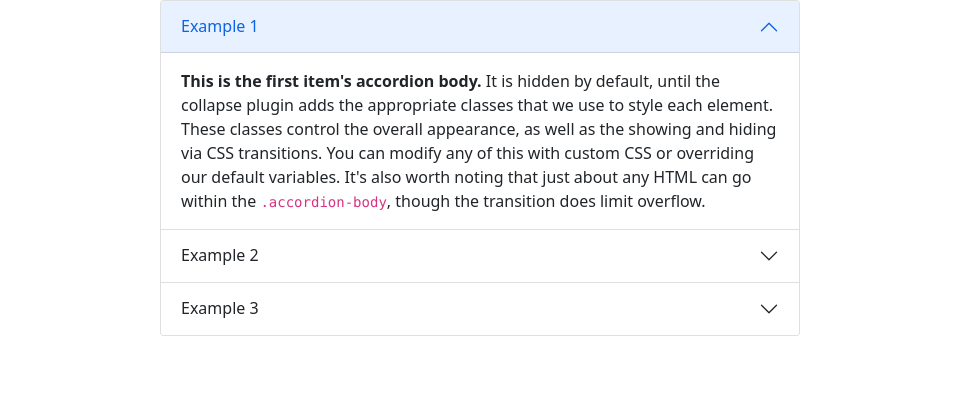
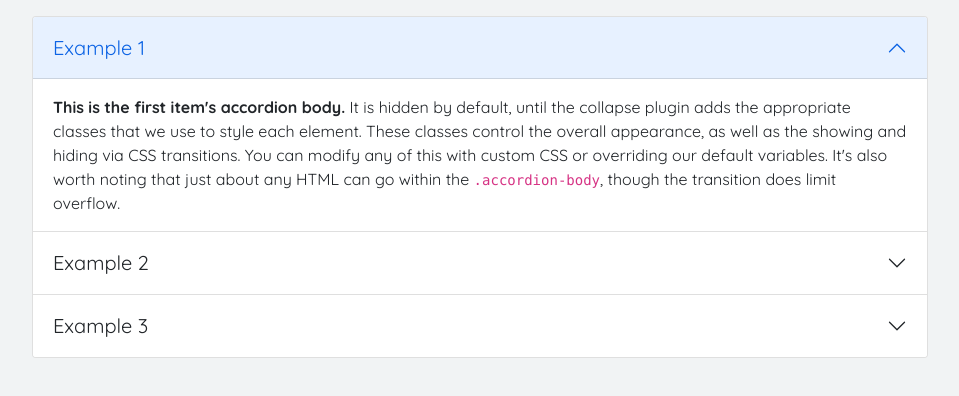
Before and after one commit to jeffclaybrook/Accordion, a plain HTML site: page index.html in a window 1280 px wide. Both pictures are taken after a click on the button "Example 1". Shown: the whole page, without its empty margins (160-1119 px from the left). Drawn offline with Linux system fonts and the light colour scheme.

Commit message:
Add files via upload

```diff
--- a/index.html
+++ b/index.html
@@ -5,6 +5,9 @@
    <meta http-equiv="X-UA-Compatible" content="IE=edge">
    <meta name="viewport" content="width=device-width, initial-scale=1.0">
    <title>Document</title>
+   <link rel="preconnect" href="https://fonts.googleapis.com">
+   <link rel="preconnect" href="https://fonts.gstatic.com" crossorigin>
+   <link rel="stylesheet" href="https://fonts.googleapis.com/css2?family=Quicksand:wght@300;400;500;600;700;800;900&display=swap">
    <link rel="stylesheet" href="style.css">
 </head>
 <body>
@@ -13,32 +16,32 @@
          <div class="bd-example">
             <div class="accordion" id="accordionExample">
                <div class="accordion-item">
-                  <h4 class="accordion-header" id="headingOne">
+                  <h5 class="accordion-header" id="headingOne">
                      <button class="accordion-button collapsed" type="button" data-bs-toggle="collapse" data-bs-target="#collapseOne" aria-expanded="false" aria-controls="collapseOne">Example 1</button>
-                  </h4>
+                  </h5>
                   <div id="collapseOne" class="accordion-collapse collapse" aria-labelledby="headingOne" data-bs-parent="#accordionExample">
                      <div class="accordion-body">
-                        <strong>This is the first item's accordion body.</strong> It is hidden by default, until the collapse plugin adds the appropriate classes that we use to style each element. These classes control the overall appearance, as well as the showing and hiding via CSS transitions. You can modify any of this with custom CSS or overriding our default variables. It's also worth noting that just about any HTML can go within the <code>.accordion-body</code>, though the transition does limit overflow.
+                        <p><strong>This is the first item's accordion body.</strong> It is hidden by default, until the collapse plugin adds the appropriate classes that we use to style each element. These classes control the overall appearance, as well as the showing and hiding via CSS transitions. You can modify any of this with custom CSS or overriding our default variables. It's also worth noting that just about any HTML can go within the <code>.accordion-body</code>, though the transition does limit overflow.</p>
                      </div>
                   </div>
                </div>
                <div class="accordion-item">
-                  <h4 class="accordion-header" id="headingTwo">
+                  <h5 class="accordion-header" id="headingTwo">
                      <button class="accordion-button collapsed" type="button" data-bs-toggle="collapse" data-bs-target="#collapseTwo" aria-expanded="false" aria-controls="collapseTwo">Example 2</button>
-                  </h4>
+                  </h5>
                   <div id="collapseTwo" class="accordion-collapse collapse" aria-labelledby="headingTwo" data-bs-parent="#accordionExample">
                      <div class="accordion-body">
-                        <strong>This is the second item's accordion body.</strong> It is hidden by default, until the collapse plugin adds the appropriate classes that we use to style each element. These classes control the overall appearance, as well as the showing and hiding via CSS transitions. You can modify any of this with custom CSS or overriding our default variables. It's also worth noting that just about any HTML can go within the <code>.accordion-body</code>, though the transition does limit overflow.
+                        <p><strong>This is the second item's accordion body.</strong> It is hidden by default, until the collapse plugin adds the appropriate classes that we use to style each element. These classes control the overall appearance, as well as the showing and hiding via CSS transitions. You can modify any of this with custom CSS or overriding our default variables. It's also worth noting that just about any HTML can go within the <code>.accordion-body</code>, though the transition does limit overflow.</p>
                      </div>
                   </div>
                </div>
                <div class="accordion-item">
-                  <h4 class="accordion-header" id="headingThree">
+                  <h5 class="accordion-header" id="headingThree">
                      <button class="accordion-button collapsed" type="button" data-bs-toggle="collapse" data-bs-target="#collapseThree" aria-expanded="false" aria-controls="collapseThree">Example 3</button>
-                  </h4>
+                  </h5>
                   <div id="collapseThree" class="accordion-collapse collapse" aria-labelledby="headingThree" data-bs-parent="#accordionExample">
                      <div class="accordion-body">
-                        <strong>This is the third item's accordion body.</strong> It is hidden by default, until the collapse plugin adds the appropriate classes that we use to style each element. These classes control the overall appearance, as well as the showing and hiding via CSS transitions. You can modify any of this with custom CSS or overriding our default variables. It's also worth noting that just about any HTML can go within the <code>.accordion-body</code>, though the transition does limit overflow.
+                        <p><strong>This is the third item's accordion body.</strong> It is hidden by default, until the collapse plugin adds the appropriate classes that we use to style each element. These classes control the overall appearance, as well as the showing and hiding via CSS transitions. You can modify any of this with custom CSS or overriding our default variables. It's also worth noting that just about any HTML can go within the <code>.accordion-body</code>, though the transition does limit overflow.</p>
                      </div>
                   </div>
                </div>
--- a/style.css
+++ b/style.css
@@ -18,24 +18,14 @@ html {
 
 body {
 	color: #212529;
-   background: #fff;
-   scroll-behavior: smooth;
-   font-family: system-ui,-apple-system,"Segoe UI",Roboto,"Helvetica Neue",Arial,"Noto Sans","Liberation Sans",sans-serif,"Apple Color Emoji","Segoe UI Emoji","Segoe UI Symbol","Noto Color Emoji";
+   background: #f1f3f4;
+   font-family: Quicksand, sans-serif;
 	font-size: 1rem;
 	font-weight: 400;
 	line-height: 1.5;
-	-webkit-text-size-adjust: 100%;
 }
 
-.h4, h4 {
-	margin-top: 0;
-	margin-bottom: .5rem;
-	font-weight: 500;
-	line-height: 1.2;
-   font-size: calc(1.275rem + .3vw)
-}
-
-b, strong {
+strong {
 	font-weight: bolder
 }
 
@@ -56,7 +46,7 @@ button:focus:not(:focus-visible) {
 	outline: 0
 }
 
-button,input,optgroup,select,textarea {
+button, input, optgroup, select, textarea {
 	margin: 0;
 	font-family: inherit;
 	font-size: inherit;
@@ -67,11 +57,11 @@ button, select {
 	text-transform: none
 }
 
-[type=button],[type=reset],[type=submit],button {
+[type=button], [type=reset], [type=submit], button {
 	-webkit-appearance: button
 }
 
-[type=button]:not(:disabled),[type=reset]:not(:disabled),[type=submit]:not(:disabled),button:not(:disabled) {
+[type=button]:not(:disabled), [type=reset]:not(:disabled), [type=submit]:not(:disabled), button:not(:disabled) {
 	cursor: pointer
 }
 
@@ -85,19 +75,13 @@ button, select {
 	transition: height .35s ease
 }
 
-.accordion-container {
-   max-width: 50%;
-   width: 100%;
-   margin: 0 auto;
-}
-
 .accordion-button {
 	position: relative;
 	display: flex;
 	align-items: center;
 	width: 100%;
 	padding: 1rem 1.25rem;
-	font-size: 1rem;
+
 	color: #212529;
 	text-align: left;
 	background-color: #fff;
@@ -182,15 +166,44 @@ button, select {
 	padding: 1rem 1.25rem
 }
 
-@media (min-width: 1200px) {
-	body {
-		display: grid;
-		gap: 1rem;
-		grid-template-columns: 100%;
-		grid-template-rows: auto;
+@media (max-width: 768px) {
+	.accordion-container {
+		width: 96%;
+		margin: 1rem auto;
 	}
 
-	.h4, h4 {
-		font-size:1.5rem
+	h5 {
+		font-size: 1.125rem;
+		line-height: 1.5;
+		font-weight: 500;
+		letter-spacing: .035rem;
+	}
+
+	p {
+		font-size: 1rem;
+		line-height: 1.6;
+		font-weight: 500;
 	}
 }
+
+@media (min-width: 768px) {
+	.accordion-container {
+		width: 86%;
+		margin: 1rem auto;
+	}
+
+   h5 {
+      font-size: 1.25rem;
+   }
+
+   p {
+      font-size: 1rem;
+   }
+}
+
+@media (min-width: 992px) {
+	.accordion-container {
+		width: 70%;
+		margin: 1rem auto;
+	}
+}
```
